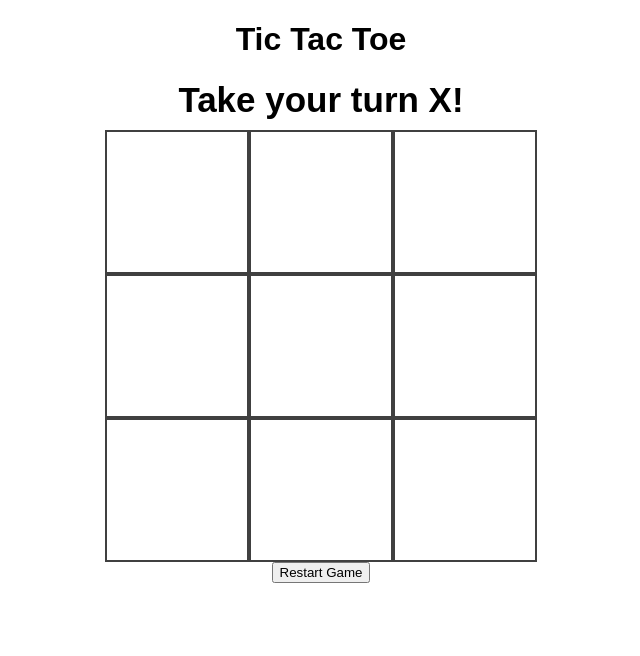
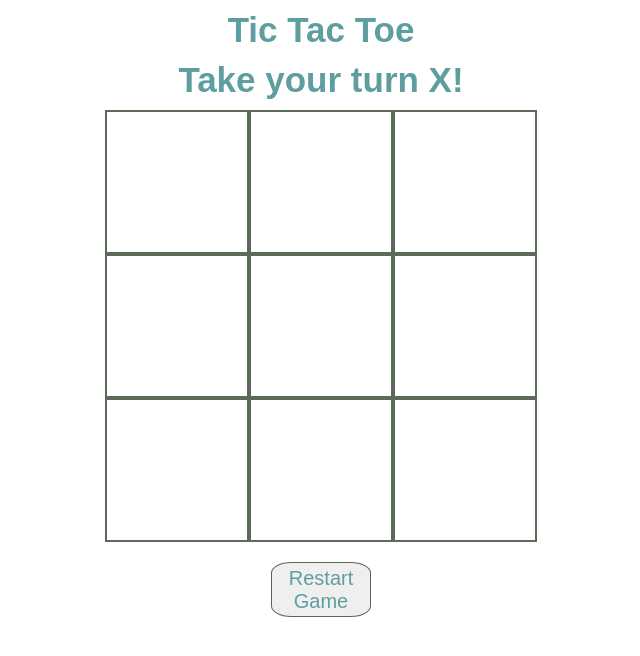
Before and after one commit to anabellchan/tictactoe, a plain HTML site: page index.html in a window 1280 px wide. Both pictures are taken after a click on the button "Restart Game". Shown: the whole page, without its empty margins (319-959 px from the left). Drawn offline with Linux system fonts and the light colour scheme.

Commit message:
Add basic styling

```diff
--- a/app.js
+++ b/app.js
@@ -1,14 +1,7 @@
-/*
-3 x 3 grid
-Make Your Mark
-Take Turns
-“X” and “O”
-Win Logic: align 3 in a row, in a column, or diagonally
-Declare a Tie
-The Game is Finished
-*/
+/*----------- App state ----------*/
 
-/* ------constants ----------*/
+const messages = document.querySelector('h2');
+const squares = Array.from(document.querySelectorAll('#board div'));
 const winningVariations = [
   [0, 1, 2],
   [3, 4, 5],
@@ -19,11 +12,20 @@ const winningVariations = [
   [0, 4, 8],
   [2, 4, 6]
 ];
-
-/* ------ app state (variables) ----------*/
 let board;
 let turn = 'X';
 let win;
+
+initialize();
+render();
+
+/* ----------- event listeners ----------*/
+
+document.getElementById('board').addEventListener('click', handleTurn);
+document.querySelector('#reset-button').addEventListener('click', resetBoard);
+
+
+/* ------------ functions ----------*/
 
 function initialize() {
   board = [
@@ -31,65 +33,50 @@ function initialize() {
     '', '', '',
     '', '', ''
   ];
+};
+
+function resetBoard() {
   win = null;
   turn = 'X';
-  console.log('board reset');
-};
+  initialize();
+  render();
+  console.log(board);
+  messages.style.background = 'none';
+}
 
-initialize();
-
-const squares = Array.from(document.querySelectorAll('#board div'));
-
-// make your mark
 function render() {
-  board.forEach((mark, index) => {
-    // console.log('render', mark);
-    squares[index].textContent = mark;
+  board.forEach((text, index) => {
+    squares[index].textContent = text;
   });
-
-  const messages = document.querySelector('h2');
 
   if (win) {
     messages.textContent = win === 'T'
       ? 'It\'s a tie!'
       : `${win} wins the game!`
+    messages.style.backgroundColor = 'yellow';
   } else {
     messages.textContent = `Take your turn ${turn}!`;
   }
 };
 
-render();
-
-
-/* ------ cached element references ----------*/
-
-/* ------ event listeners ----------*/
-document.getElementById('board').addEventListener('click', handleTurn);
-document.querySelector('#restart-button').addEventListener('click', initialize);
-
-/* ------ functions ----------*/
 function handleTurn(event) {
   if (win) return;
   let index = squares.findIndex(square => {
     return square === event.target;
   });
-
   board[index] = turn;
   win = getWinner();
-
   turn = turn === 'X' ? 'O' : 'X';
   render();
 }
 
 function getWinner() {
   let winner = null;
-
   winningVariations.map((variation) => {
     if (board[variation[0]] && board[variation[0]] === board[variation[1]] && board[variation[0]] === board[variation[2]]) {
       console.log(`there is a winner ${board[variation[0]]}`);
       winner = board[variation[0]];
     }
   });
-
   return winner ? winner : board.includes('') ? null : 'T';
 }
--- a/index.html
+++ b/index.html
@@ -22,7 +22,7 @@
         <div class="square"></div>
         <div class="square"></div>
       </div>
-      <button id="restart-button">Restart Game</button>
+      <button id="reset-button">Restart Game</button>
     </div>
     <script src="app.js"></script>
   </body>
--- a/style.css
+++ b/style.css
@@ -1,6 +1,13 @@
 body {
   text-align: center;
   font-family: Arial, Helvetica, sans-serif;
+  color: cadetblue;
+}
+
+h1 {
+  margin: 0 auto;
+  font-size: 35px;
+  margin: 10px;
 }
 
 h2 {
@@ -33,16 +40,22 @@ h2 {
 }
 
 .square {
-  border: 2px solid rgba(0, 0, 0, .75);
+  border: 2px solid rgba(36, 58, 32, 0.75);
   height: 140px;
   width: 140px;
 }
 
 #reset-button {
+  border-radius: 20%;
+  color: cadetblue;
   text-align: center;
   font-size: 20px;
-  border: 1px solid black;
+  border: 1px solid rgba(36, 58, 32, 0.75);
   height: 55px;
   width: 100px;
-  margin: 10px;
+  margin: 20px;
 }
+
+#reset-button:focus {
+  outline: 0;
+}
```
